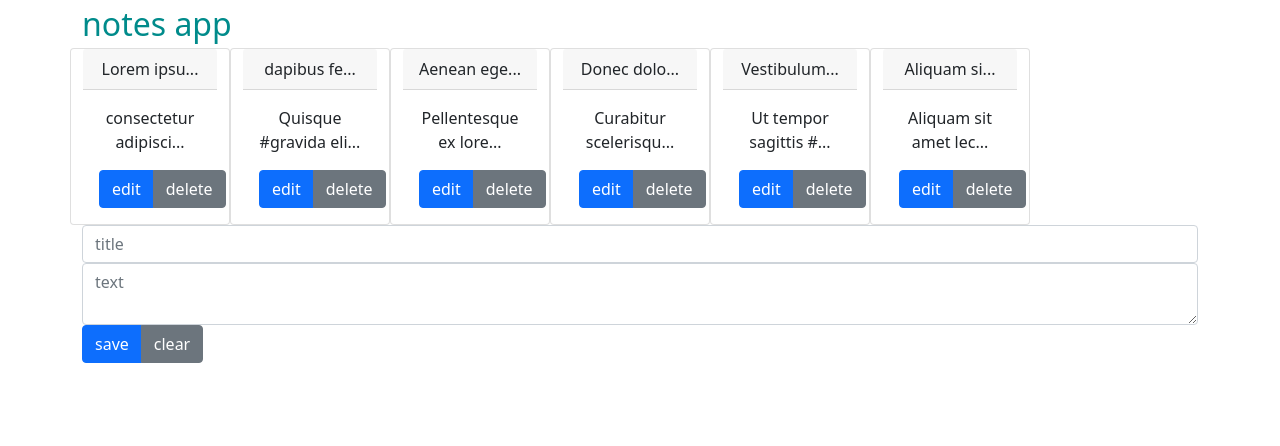
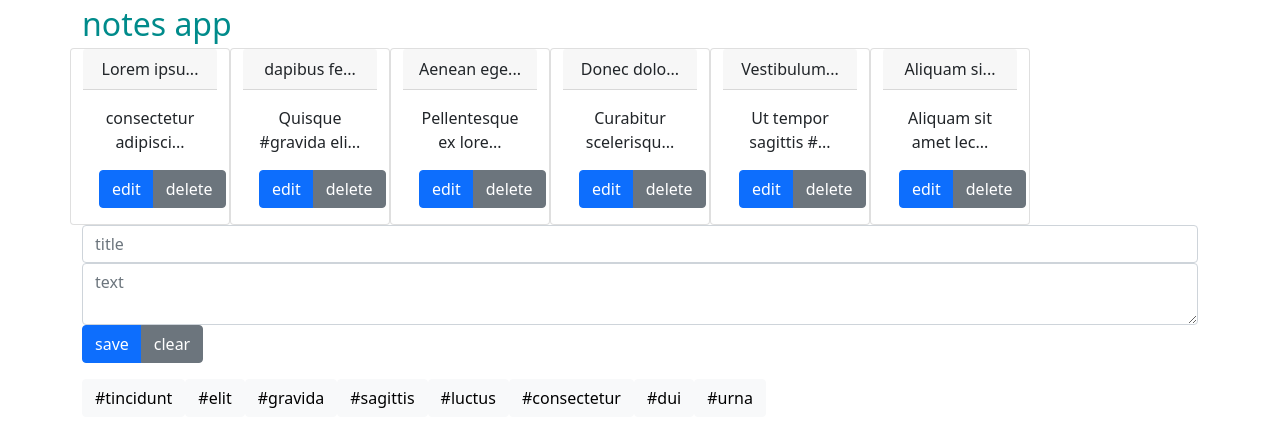
Before and after one commit to andreikrivets/nstt, a React (Create React App) app: page / in a window 1280 px wide. Shown: the top 446 px of the page. Built offline with nearby package versions, Linux system fonts and the light colour scheme; the HTML template or start-up script is replaced by a standard one.

Commit message:
feat: add main tags logic

```diff
--- a/src/App.jsx
+++ b/src/App.jsx
@@ -1,20 +1,22 @@
 import React, { useEffect, useState } from 'react';
 import uniqid from 'uniqid';
-import { Container, Row, Col, Spinner } from 'react-bootstrap';
+import { Container, Row, Col } from 'react-bootstrap';
 
 import './App.scss';
 import Forms from './components/Forms';
 import Header from './components/Header';
 import Note from './components/Note';
+import Tags from './components/Tags';
 
 import storage from './data/storage.json';
+import getTagsFromInitialText from './utils/getTagsFromInitialText';
 
 const App = () => {
   const [data, setData] = useState([]);
   const [currentNote, setCurrentNote] = useState('');
 
   useEffect(() => {
-    setData(storage);
+    setData(getTagsFromInitialText(storage));
   }, []);
 
   const handleEdit = (note) => setCurrentNote(note);
@@ -23,14 +25,6 @@ const App = () => {
   const handleUpdateNote = (newNote) =>
     setData((prev) => prev.map((note) => (note.id === newNote.id ? newNote : note)));
 
-  if (!data.length)
-    return (
-      <Container className="container">
-        <Spinner animation="grow" role="status">
-          <span className="visually-hidden">Loading...</span>
-        </Spinner>
-      </Container>
-    );
   return (
     <Container fluid="md">
       <Row>
@@ -57,6 +51,9 @@ const App = () => {
           <Forms content={currentNote} saveNote={handleSaveNote} updateNote={handleUpdateNote} />
         </Col>
       </Row>
+      <Row>
+        <Tags data={data} />
+      </Row>
     </Container>
   );
 };
--- a/src/components/Forms/index.jsx
+++ b/src/components/Forms/index.jsx
@@ -12,13 +12,15 @@ const Forms = ({ content, saveNote, updateNote }) => {
   const handleSubmit = (e) => {
     const title = e.target[0].value;
     const text = e.target[1].value;
+    const tags = Array.from(new Set(text.match(/#\w+/g))) || [];
 
-    if (!noteData.id) saveNote({ id: uniqid(), title, text });
+    if (!noteData.id) saveNote({ id: uniqid(), title, text, tags });
     else {
       updateNote({
         id: noteData.id,
         title,
         text,
+        tags,
       });
     }
     setNoteData({});
--- /dev/null
+++ b/src/components/Tags/Tag.jsx
@@ -0,0 +1,8 @@
+import React from 'react';
+import { Button } from 'react-bootstrap';
+
+const Tag = ({ tagText }) => {
+  return <Button variant="light">{tagText}</Button>;
+};
+
+export default Tag;
--- /dev/null
+++ b/src/components/Tags/index.jsx
@@ -0,0 +1,13 @@
+import React from 'react';
+import uniqid from 'uniqid';
+
+import Tag from './Tag';
+
+const Tags = ({ data }) => {
+  if (!data && !data.length) return <span> No tags </span>;
+  return (
+    <div>{data.map((note) => note.tags.map((tag) => <Tag tagText={tag} key={uniqid()} />))}</div>
+  );
+};
+
+export default Tags;
--- /dev/null
+++ b/src/utils/getTagsFromInitialText.js
@@ -0,0 +1,7 @@
+export default (data) => {
+  const dataWithTags = data.map((note) => {
+    const curentTextTags = note.text.match(/#\w+/g) || [];
+    return { ...note, tags: [...curentTextTags] };
+  });
+  return dataWithTags;
+};
```
